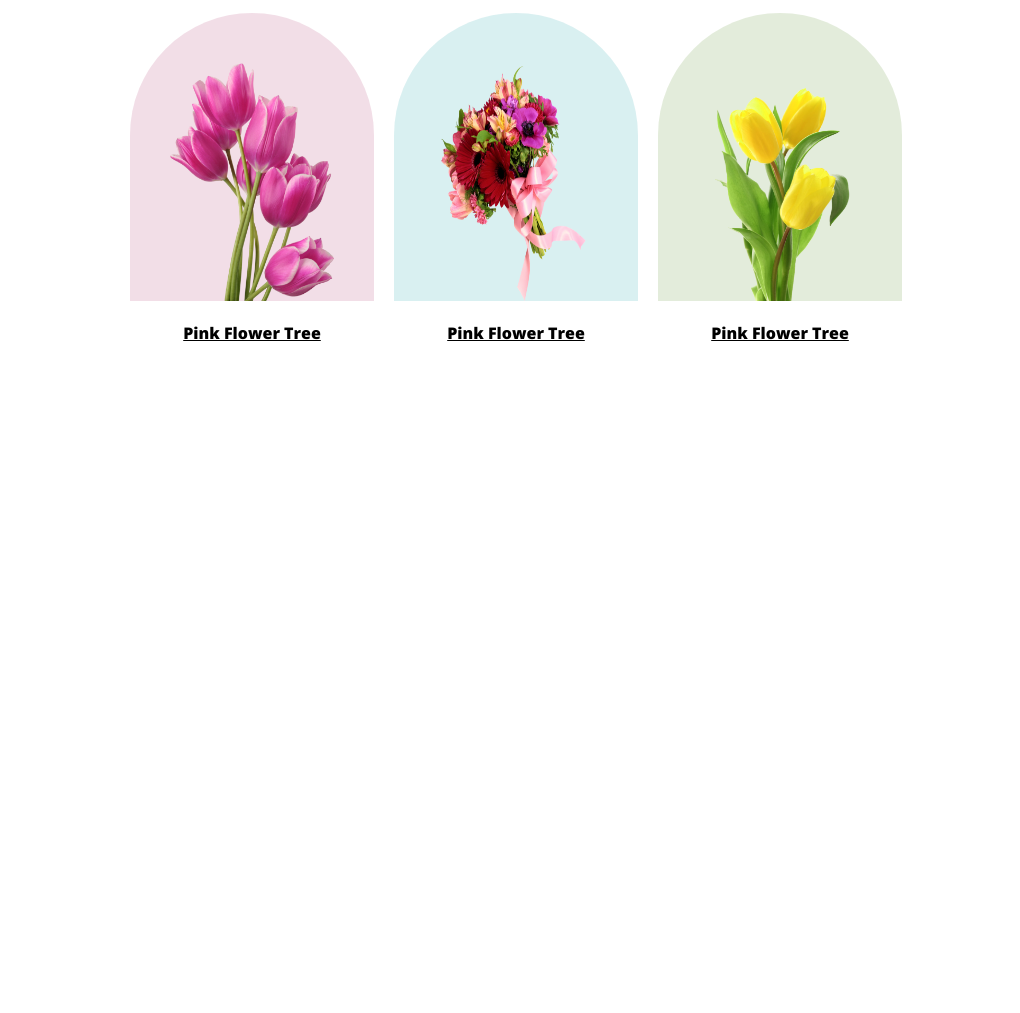
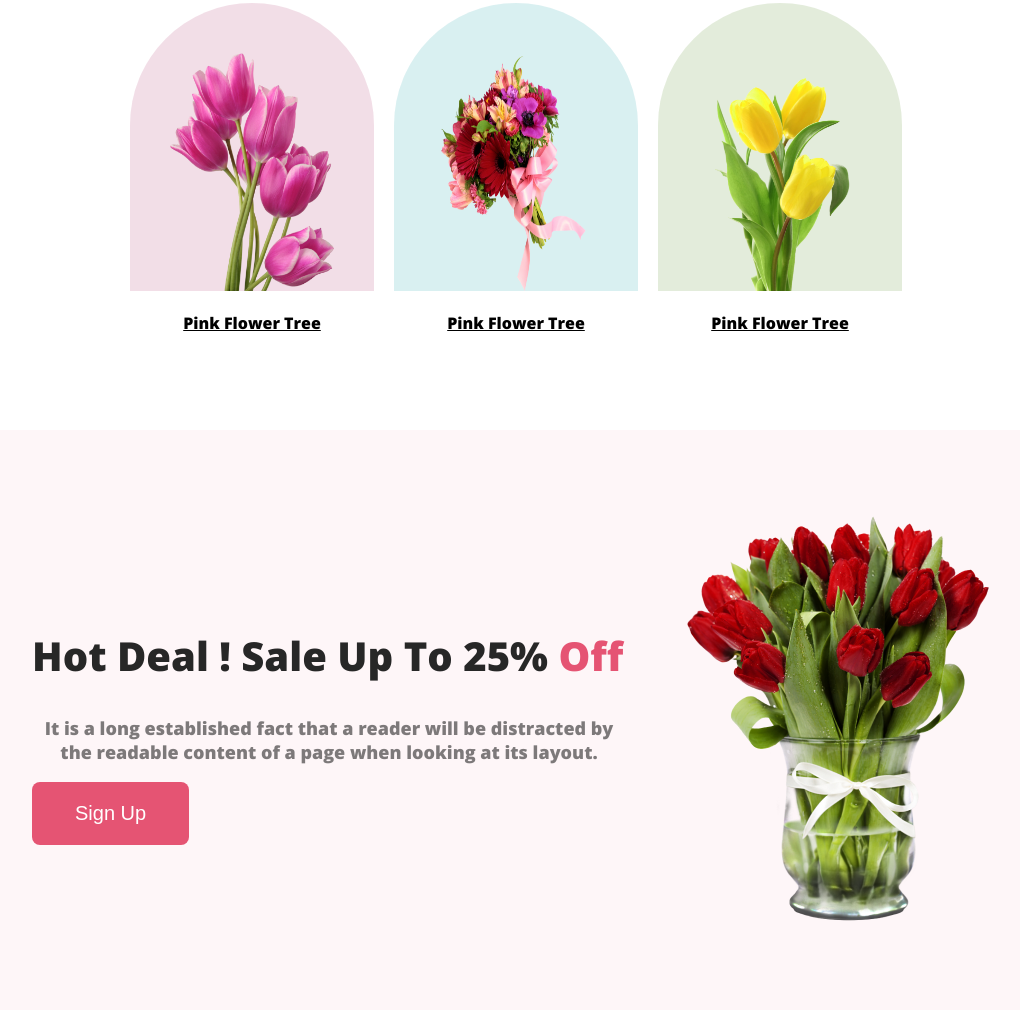
Before and after one commit to jar-wtag/my-flower-shop, a plain HTML site: page index.html in a window 1280 px wide. Shown: the part 1199-2212 px from the top of the page, without its empty margins (124-1144 px from the left). Before the commit the page ends 1567 px from the top, so only its background shows below. Drawn offline with nearby package versions, Linux system fonts and the light colour scheme.

Commit message:
deal section added

```diff
--- a/index.html
+++ b/index.html
@@ -47,6 +47,16 @@
                 </div>
             </div>
         </section>
+        <section>
+            <div class="deal">
+                <div class="deal-content">
+                    <h2 class="deal-title">Hot Deal ! Sale Up To 25% <span style="color: #E55473">Off</span></h2>
+                    <p class="deal-description">It is a long established fact that a reader will be distracted by the readable content of a page when looking at its layout.</p>
+                    <button class="btn-primary">Sign Up</button>
+                </div>
+                <img class="deal-img" src="Flower Asset/pngwing 8.png" alt="">
+            </div>
+        </section>
     </main>
     <footer>
 
--- a/styles/shop.css
+++ b/styles/shop.css
@@ -15,6 +15,7 @@ body {
     align-items: center;
     padding: 0 130px;
     justify-content: space-between;
+    margin-bottom: 130px;
 
 }
 
@@ -58,7 +59,7 @@ body {
 
 .feature-text {
     text-align: center;
-    margin: 100px 460px;
+    margin: 60px 460px;
 }
 
 .feature-text-title {
@@ -109,3 +110,39 @@ body {
     text-decoration: underline;
     text-align: center;
 }
+
+/* Deal section styles  */
+
+.deal {
+    display: flex;
+    justify-content: space-around;
+    align-items: center;
+    border-radius: 8px;
+    background: rgba(229, 84, 115, 0.05);
+    margin: 80px 0;
+    padding: 80px 120px;
+}
+.deal-content {
+    align-items: center;
+}
+
+.deal-title {
+    color: #272727;
+    font-size: 40px;
+    font-style: normal;
+    font-weight: 800;
+}
+
+.deal-description {
+    color: rgba(39, 39, 39, 0.60);
+    text-align: center;
+    font-size: 18px;
+    font-style: normal;
+    font-weight: 400;
+    width: 594px;
+}
+
+.deal-img {
+    width: 318px;
+    height: 420px;
+}
```
Also changed, not shown: 1 other file.
